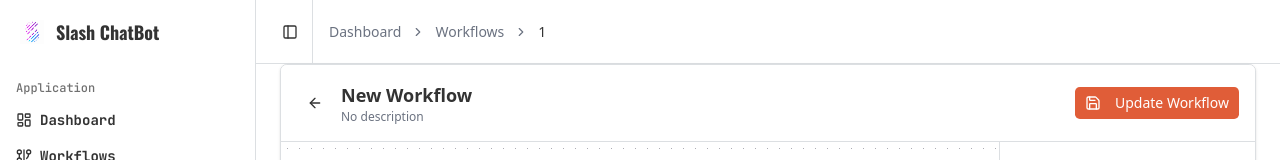
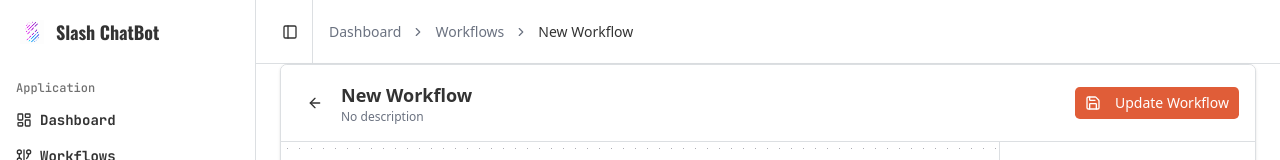
Before and after one commit to Shuklajiatul/OneStepChatBotUi, a Next.js app: page /workflows/1 in a window 1280 px wide. Shown: the top 160 px of the page. Built offline with nearby package versions, Linux system fonts and the light colour scheme; no server answers; a web font is replaced by a local one.

Commit message:
[add] ::: Added breadcrumb logic

```diff
--- a/src/app/(main)/layout.js
+++ b/src/app/(main)/layout.js
@@ -5,11 +5,14 @@ import {
     SidebarTrigger,
 } from "@/components/ui/sidebar"
 import { Separator } from "@/components/ui/separator"
+import { BreadcrumbProvider } from "@/contexts/BreadcrumbContext"
 import { Breadcrumbs } from "@/components/breadcrumbs"
 
 export default function DashboardLayout({ children }) {
     return (
+        <BreadcrumbProvider>
             <SidebarProvider>
+
                 <AppSidebar />
                 <SidebarInset>
                     <header className="flex h-16 shrink-0 items-center gap-2 border-b bg-background px-6">
@@ -24,5 +27,6 @@ export default function DashboardLayout({ children }) {
                     </div>
                 </SidebarInset>
             </SidebarProvider>
+        </BreadcrumbProvider>
     )
 }
--- a/src/app/(main)/workflows/[id]/page.js
+++ b/src/app/(main)/workflows/[id]/page.js
@@ -19,6 +19,7 @@ import '@xyflow/react/dist/style.css';
 import { Button } from '@/components/ui/button';
 import { Popover, PopoverContent, PopoverTrigger } from '@/components/ui/popover';
 import { NodeSidebar } from './node-sidebar';
+import { useBreadcrumbs } from '@/contexts/BreadcrumbContext';
 import { Save, Trash, Loader2, ArrowLeft, Plus, MessageSquare, MousePointerClick, Zap, List, Webhook, Clock, StopCircle, Play, Headset } from 'lucide-react';
 import CustomNode from '../custom-node';
 import { toast } from "sonner"
@@ -51,6 +52,7 @@ function FlowEditor({ params }) {
     const [isNewWorkflow, setIsNewWorkflow] = useState(false);
     const [isMetadataDialogOpen, setIsMetadataDialogOpen] = useState(false);
     const [isAddNodeOpen, setIsAddNodeOpen] = useState(false);
+    const { setBreadcrumbTitle } = useBreadcrumbs();
 
     const nodeTypes = useMemo(() => ({ custom: CustomNode }), []);
 
@@ -65,6 +67,12 @@ function FlowEditor({ params }) {
             fetchWorkflow(id);
         }
     }, [id]);
+
+    useEffect(() => {
+        if (id && workflowName) {
+            setBreadcrumbTitle(id, workflowName);
+        }
+    }, [id, workflowName, setBreadcrumbTitle]);
 
     const fetchWorkflow = async (workflowId) => {
         try {
--- a/src/components/breadcrumbs.jsx
+++ b/src/components/breadcrumbs.jsx
@@ -9,10 +9,12 @@ import {
     BreadcrumbPage,
     BreadcrumbSeparator,
 } from "@/components/ui/breadcrumb"
+import { useBreadcrumbs } from "@/contexts/BreadcrumbContext"
 import React from "react"
 
 export function Breadcrumbs() {
     const pathname = usePathname()
+    const { breadcrumbs } = useBreadcrumbs()
     const segments = pathname.split('/').filter(Boolean)
 
     return (
@@ -27,7 +29,8 @@ export function Breadcrumbs() {
                 {segments.map((segment, index) => {
                     const isLast = index === segments.length - 1
                     const href = `/${segments.slice(0, index + 1).join('/')}`
-                    const title = segment.charAt(0).toUpperCase() + segment.slice(1)
+                    const title = breadcrumbs[segment] || (segment.charAt(0).toUpperCase() + segment.slice(1))
+
 
                     return (
                         <React.Fragment key={href}>
--- /dev/null
+++ b/src/contexts/BreadcrumbContext.js
@@ -0,0 +1,30 @@
+"use client"
+
+import React, { createContext, useContext, useState, useCallback } from 'react'
+
+const BreadcrumbContext = createContext()
+
+export function BreadcrumbProvider({ children }) {
+    const [breadcrumbs, setBreadcrumbs] = useState({})
+
+    const setBreadcrumbTitle = useCallback((segment, title) => {
+        setBreadcrumbs(prev => ({
+            ...prev,
+            [segment]: title
+        }))
+    }, [])
+
+    return (
+        <BreadcrumbContext.Provider value={{ breadcrumbs, setBreadcrumbTitle }}>
+            {children}
+        </BreadcrumbContext.Provider>
+    )
+}
+
+export function useBreadcrumbs() {
+    const context = useContext(BreadcrumbContext)
+    if (!context) {
+        throw new Error('useBreadcrumbs must be used within a BreadcrumbProvider')
+    }
+    return context
+}
```
Lines whose indentation alone changed are shown as unchanged.
